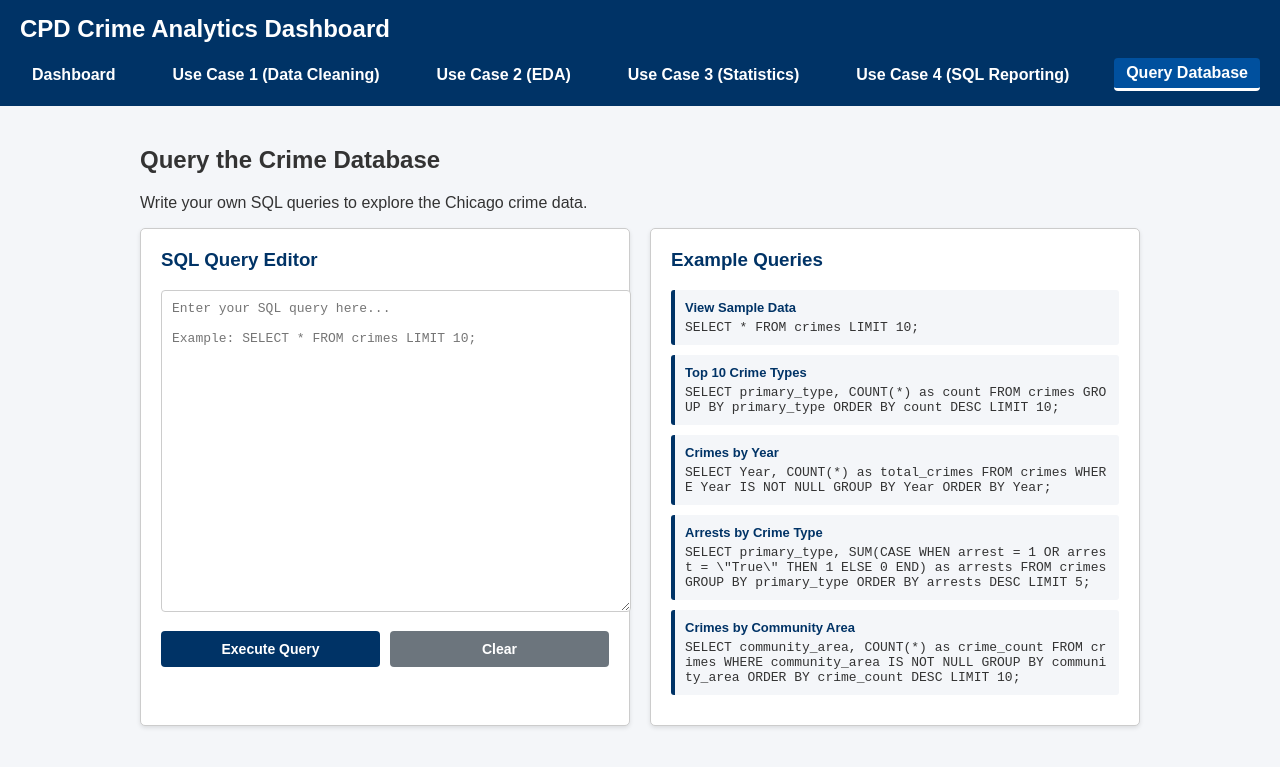
After one commit to ohnogaurav/CapstoneACC, a Flask app: template Template/query.html in a window 1280 px wide. The commit adds this page. Shown: the top 767 px of the page. Run offline with Flask 3, Linux system fonts and the light colour scheme; the template is opened without the code that fills it, so the values that code supplies are empty.

Commit message:
final commit

```diff
--- /dev/null
+++ b/Template/query.html
@@ -0,0 +1,315 @@
+<!DOCTYPE html>
+<html>
+<head>
+    <title>Query Database - CPD Crime Analytics Dashboard</title>
+    <link rel="stylesheet" href="/style.css">
+    <style>
+        .query-container {
+            display: grid;
+            grid-template-columns: 1fr 1fr;
+            gap: 20px;
+            margin-bottom: 20px;
+        }
+        .query-editor {
+            background-color: white;
+            border: 1px solid #ccc;
+            padding: 20px;
+            border-radius: 5px;
+            box-shadow: 0 2px 4px rgba(0, 0, 0, 0.1);
+        }
+        .query-editor h3 {
+            margin-top: 0;
+            color: #003366;
+        }
+        textarea {
+            width: 100%;
+            height: 300px;
+            padding: 10px;
+            border: 1px solid #ccc;
+            border-radius: 4px;
+            font-family: 'Courier New', monospace;
+            font-size: 13px;
+            resize: vertical;
+        }
+        .button-group {
+            display: flex;
+            gap: 10px;
+            margin-top: 15px;
+        }
+        .btn {
+            flex: 1;
+            padding: 10px 16px;
+            border: none;
+            border-radius: 4px;
+            cursor: pointer;
+            font-weight: bold;
+            transition: background-color 0.3s;
+            font-size: 14px;
+        }
+        .btn-execute {
+            background-color: #003366;
+            color: white;
+        }
+        .btn-execute:hover {
+            background-color: #00509e;
+        }
+        .btn-clear {
+            background-color: #6c757d;
+            color: white;
+        }
+        .btn-clear:hover {
+            background-color: #5a6268;
+        }
+        .examples {
+            background-color: white;
+            border: 1px solid #ccc;
+            padding: 20px;
+            border-radius: 5px;
+            box-shadow: 0 2px 4px rgba(0, 0, 0, 0.1);
+        }
+        .examples h3 {
+            margin-top: 0;
+            color: #003366;
+        }
+        .example-query {
+            background-color: #f4f6f9;
+            border-left: 4px solid #003366;
+            padding: 10px;
+            margin-bottom: 10px;
+            border-radius: 3px;
+            cursor: pointer;
+            transition: background-color 0.2s;
+            font-size: 13px;
+            font-family: 'Courier New', monospace;
+            word-break: break-all;
+        }
+        .example-query:hover {
+            background-color: #e8eef5;
+        }
+        .example-query strong {
+            display: block;
+            color: #003366;
+            margin-bottom: 5px;
+            font-family: Arial, sans-serif;
+        }
+        .query-results {
+            background-color: white;
+            border: 1px solid #ccc;
+            padding: 20px;
+            border-radius: 5px;
+            box-shadow: 0 2px 4px rgba(0, 0, 0, 0.1);
+            margin-top: 20px;
+        }
+        .query-results h3 {
+            margin-top: 0;
+            color: #003366;
+        }
+        .results-table {
+            width: 100%;
+            border-collapse: collapse;
+            margin-top: 10px;
+        }
+        .results-table th,
+        .results-table td {
+            border: 1px solid #ddd;
+            padding: 10px;
+            text-align: left;
+        }
+        .results-table th {
+            background-color: #003366;
+            color: white;
+            font-weight: bold;
+        }
+        .results-table tr:nth-child(even) {
+            background-color: #f4f6f9;
+        }
+        .results-table tr:hover {
+            background-color: #e8eef5;
+        }
+        .message {
+            padding: 12px;
+            border-radius: 4px;
+            margin-top: 10px;
+            display: none;
+        }
+        .message.success {
+            background-color: #d4edda;
+            color: #155724;
+            border: 1px solid #c3e6cb;
+            display: block;
+        }
+        .message.error {
+            background-color: #f8d7da;
+            color: #721c24;
+            border: 1px solid #f5c6cb;
+            display: block;
+        }
+        .table-wrapper {
+            overflow-x: auto;
+            max-height: 500px;
+            overflow-y: auto;
+        }
+    </style>
+</head>
+<body>
+    <header>
+        <h1>CPD Crime Analytics Dashboard</h1>
+        <nav>
+            <a href="/">Dashboard</a>
+            <a href="/usecase1">Use Case 1 (Data Cleaning)</a>
+            <a href="/usecase2">Use Case 2 (EDA)</a>
+            <a href="/usecase3">Use Case 3 (Statistics)</a>
+            <a href="/usecase4">Use Case 4 (SQL Reporting)</a>
+            <a href="/query" class="active">Query Database</a>
+        </nav>
+    </header>
+
+    <div class="container">
+        <h2>Query the Crime Database</h2>
+        <p>Write your own SQL queries to explore the Chicago crime data.</p>
+
+        <div class="query-container">
+            <div class="query-editor">
+                <h3>SQL Query Editor</h3>
+                <form id="queryForm">
+                    <textarea id="queryInput" placeholder="Enter your SQL query here...&#10;&#10;Example: SELECT * FROM crimes LIMIT 10;"></textarea>
+                    <div class="button-group">
+                        <button type="submit" class="btn btn-execute">Execute Query</button>
+                        <button type="button" class="btn btn-clear" id="clearBtn">Clear</button>
+                    </div>
+                </form>
+                <div id="message" class="message"></div>
+            </div>
+
+            <div class="examples">
+                <h3>Example Queries</h3>
+                <div class="example-query" onclick="loadQuery('SELECT * FROM crimes LIMIT 10;')">
+                    <strong>View Sample Data</strong>
+                    SELECT * FROM crimes LIMIT 10;
+                </div>
+                <div class="example-query" onclick="loadQuery('SELECT primary_type, COUNT(*) as count FROM crimes GROUP BY primary_type ORDER BY count DESC LIMIT 10;')">
+                    <strong>Top 10 Crime Types</strong>
+                    SELECT primary_type, COUNT(*) as count FROM crimes GROUP BY primary_type ORDER BY count DESC LIMIT 10;
+                </div>
+                <div class="example-query" onclick="loadQuery('SELECT Year, COUNT(*) as total_crimes FROM crimes WHERE Year IS NOT NULL GROUP BY Year ORDER BY Year;')">
+                    <strong>Crimes by Year</strong>
+                    SELECT Year, COUNT(*) as total_crimes FROM crimes WHERE Year IS NOT NULL GROUP BY Year ORDER BY Year;
+                </div>
+                <div class="example-query" onclick="loadQuery('SELECT primary_type, SUM(CASE WHEN arrest = 1 OR arrest = \"True\" THEN 1 ELSE 0 END) as arrests FROM crimes GROUP BY primary_type ORDER BY arrests DESC LIMIT 5;')">
+                    <strong>Arrests by Crime Type</strong>
+                    SELECT primary_type, SUM(CASE WHEN arrest = 1 OR arrest = \"True\" THEN 1 ELSE 0 END) as arrests FROM crimes GROUP BY primary_type ORDER BY arrests DESC LIMIT 5;
+                </div>
+                <div class="example-query" onclick="loadQuery('SELECT community_area, COUNT(*) as crime_count FROM crimes WHERE community_area IS NOT NULL GROUP BY community_area ORDER BY crime_count DESC LIMIT 10;')">
+                    <strong>Crimes by Community Area</strong>
+                    SELECT community_area, COUNT(*) as crime_count FROM crimes WHERE community_area IS NOT NULL GROUP BY community_area ORDER BY crime_count DESC LIMIT 10;
+                </div>
+            </div>
+        </div>
+
+        <div class="query-results" id="resultsDiv" style="display: none;">
+            <h3>Query Results</h3>
+            <div class="table-wrapper">
+                <table class="results-table" id="resultsTable"></table>
+            </div>
+            <p id="rowCount" style="margin-top: 10px; color: #666;"></p>
+        </div>
+    </div>
+
+    <footer>
+    </footer>
+
+    <script>
+        function loadQuery(query) {
+            document.getElementById('queryInput').value = query;
+        }
+
+        function clearResults() {
+            document.getElementById('resultsDiv').style.display = 'none';
+            document.getElementById('resultsTable').innerHTML = '';
+            document.getElementById('message').className = 'message';
+            document.getElementById('message').textContent = '';
+        }
+
+        document.getElementById('queryForm').addEventListener('submit', function(e) {
+            e.preventDefault();
+
+            const query = document.getElementById('queryInput').value.trim();
+            const messageDiv = document.getElementById('message');
+
+            if (!query) {
+                messageDiv.textContent = 'Please enter a query';
+                messageDiv.className = 'message error';
+                return;
+            }
+
+            messageDiv.textContent = 'Executing query...';
+            messageDiv.className = 'message';
+
+            fetch('/api/query', {
+                method: 'POST',
+                headers: {
+                    'Content-Type': 'application/json',
+                },
+                body: JSON.stringify({ query: query })
+            })
+            .then(response => response.json())
+            .then(data => {
+                if (data.success) {
+                    displayResults(data.data, data.columns);
+                    messageDiv.textContent = 'Query executed successfully';
+                    messageDiv.className = 'message success';
+                } else {
+                    messageDiv.textContent = 'Error: ' + data.error;
+                    messageDiv.className = 'message error';
+                    document.getElementById('resultsDiv').style.display = 'none';
+                }
+            })
+            .catch(error => {
+                messageDiv.textContent = 'Error: ' + error.message;
+                messageDiv.className = 'message error';
+                document.getElementById('resultsDiv').style.display = 'none';
+            });
+        });
+
+        function displayResults(data, columns) {
+            const table = document.getElementById('resultsTable');
+            const resultsDiv = document.getElementById('resultsDiv');
+            table.innerHTML = '';
+
+            if (data.length === 0) {
+                table.innerHTML = '<tr><td colspan="' + columns.length + '">No results found</td></tr>';
+                document.getElementById('rowCount').textContent = '0 rows returned';
+                resultsDiv.style.display = 'block';
+                return;
+            }
+
+            const headerRow = document.createElement('tr');
+            columns.forEach(col => {
+                const th = document.createElement('th');
+                th.textContent = col;
+                headerRow.appendChild(th);
+            });
+            table.appendChild(headerRow);
+
+            data.forEach(row => {
+                const tr = document.createElement('tr');
+                columns.forEach(col => {
+                    const td = document.createElement('td');
+                    const value = row[col];
+                    td.textContent = value !== null && value !== undefined ? value : '(null)';
+                    tr.appendChild(td);
+                });
+                table.appendChild(tr);
+            });
+
+            document.getElementById('rowCount').textContent = data.length + ' rows returned';
+            resultsDiv.style.display = 'block';
+        }
+
+        document.getElementById('clearBtn').addEventListener('click', function() {
+            document.getElementById('queryInput').value = '';
+            clearResults();
+        });
+    </script>
+</body>
+</html>
--- a/app.py
+++ b/app.py
@@ -1,6 +1,8 @@
 import os
 import sys
-from flask import Flask, render_template, send_from_directory
+import sqlite3
+import json
+from flask import Flask, render_template, send_from_directory, request, jsonify
 
 import usecase1
 import usecase2
@@ -74,6 +76,47 @@
     return render_template('usecase4.html', data=uc4_data)
 
 
+# API endpoint for executing queries
+@app.route('/api/query', methods=['POST'])
+def execute_query():
+    try:
+        data = request.get_json()
+        query = data.get('query', '').strip()
+
+        if not query:
+            return jsonify({'success': False, 'error': 'Query cannot be empty'})
+
+        # Security check: only allow SELECT queries (read-only)
+        if not query.upper().startswith('SELECT'):
+            return jsonify({'success': False, 'error': 'Only SELECT queries are allowed'})
+
+        conn = sqlite3.connect(DB_PATH)
+        conn.row_factory = sqlite3.Row
+        cursor = conn.cursor()
+
+        cursor.execute(query)
+        rows = cursor.fetchall()
+        conn.close()
+
+        if rows:
+            columns = [description[0] for description in cursor.description]
+            data_list = [dict(row) for row in rows]
+            return jsonify({
+                'success': True,
+                'data': data_list,
+                'columns': columns
+            })
+        else:
+            return jsonify({
+                'success': True,
+                'data': [],
+                'columns': []
+            })
+
+    except Exception as e:
+        return jsonify({'success': False, 'error': str(e)})
+
+
 # Dummy placeholder route for the future "upload your own CSV" feature.
 @app.route('/upload', methods=['GET', 'POST'])
 def upload_file():
```
Also changed, not shown: Template/index.html (+77 -17 lines), database/chicago_crime.db.
